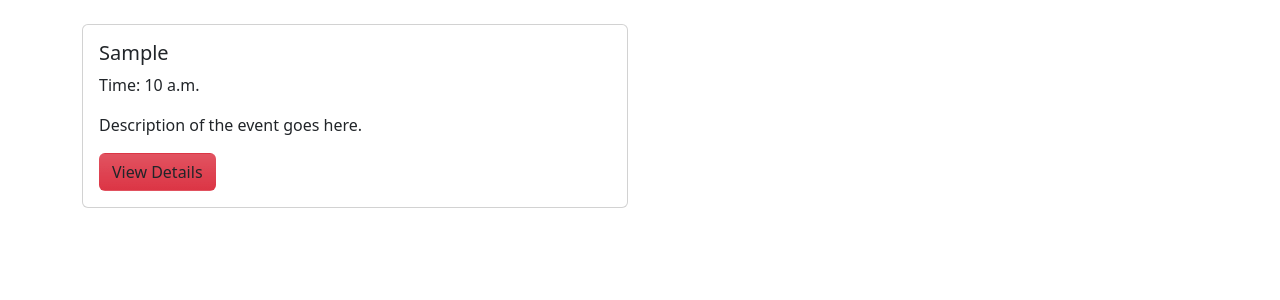
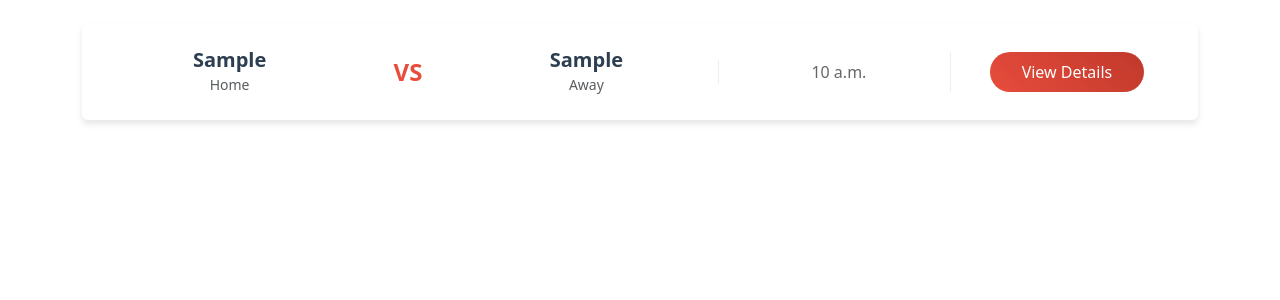
Before and after one commit to dlewid/whats-on, a Django app: page / in a window 1280 px wide. Shown: the part 56-356 px from the top of the page. Run offline with Django 5.2, Linux system fonts and the light colour scheme; tables that the repository leaves empty hold one stand-in row (values such as "Sample post"); some libraries are stand-ins or nearby versions.

Commit message:
styling main

```diff
--- a/events/templates/events/index.html
+++ b/events/templates/events/index.html
@@ -11,27 +11,109 @@
         <title>Whats On</title>
         <link rel="stylesheet" href="{% static 'bootstrap-5.3.3-dist/css/bootstrap.min.css' %}">
         <script src="{% static 'bootstrap-5.3.3-dist/js/bootstrap.bundle.min.js' %}"></script>
+        <style>
+        .card {
+            transition: transform 0.2s ease-in-out;
+            box-shadow: 0 4px 6px rgba(0, 0, 0, 0.1);
+            border: none;
+            margin-bottom: 1rem;
+        }
+
+        .card:hover {
+            transform: translateY(-5px);
+            box-shadow: 0 6px 12px rgba(0, 0, 0, 0.15);
+        }
+
+        .matchup-container {
+            display: flex;
+            align-items: center;
+            justify-content: center;
+            gap: 2rem;
+            padding: 1.5rem;
+        }
+
+        .team {
+            text-align: center;
+            flex: 1;
+            max-width: 200px;
+        }
+
+        .vs {
+            font-weight: bold;
+            color: #e74c3c;
+            font-size: 1.5rem;
+            padding: 0 2rem;
+        }
+
+        .event-time {
+            color: #666;
+            text-align: center;
+            font-size: 1rem;
+            border-left: 1px solid #eee;
+            padding-left: 2rem;
+            flex: 1;
+            max-width: 200px;
+        }
+
+        .team-name {
+            font-weight: 600;
+            color: #2c3e50;
+            margin: 0;
+            font-size: 1.25rem;
+        }
+
+        .btn-view-details {
+            background: linear-gradient(45deg, #e74c3c, #c0392b);
+            border: none;
+            color: white;
+            padding: 0.5rem 2rem;
+            border-radius: 25px;
+            transition: all 0.3s ease;
+        }
+
+        .btn-view-details:hover {
+            background: linear-gradient(45deg, #c0392b, #e74c3c);
+            transform: translateY(-2px);
+            box-shadow: 0 4px 8px rgba(231, 76, 60, 0.3);
+            color: white;
+        }
+
+        .action-container {
+            border-left: 1px solid #eee;
+            padding-left: 2rem;
+            flex: 1;
+            max-width: 200px;
+            display: flex;
+            justify-content: center;
+        }
+    </style>
     </head>
     <body>
+        {% include "navbar.html" %}
 
-        <!--    hello world-->
-        <!--    {% for event in events %}<div>{{ event.title }}</div>{% endfor %}-->
-        {% include "navbar.html" %}
     <div class="container mt-4">
-            <div class="row">
         {% for event in events %}
-                    <div class="col-6 mb-4">
             <div class="card">
-                            <div class="card-body">
-                                <h5 class="card-title">{{ event.home_team }}</h5>
-                                <p class="card-text">Time: {{ event.event_time }}</p>
-                                <p class="card-text">Description of the event goes here.</p>
-                                <a href="#" class="btn bg-danger bg-gradient">View Details</a>
+                <div class="matchup-container">
+                    <div class="team">
+                        <h5 class="team-name">{{ event.home_team }}</h5>
+                        <small class="text-muted">Home</small>
+                    </div>
+                    <div class="vs">VS</div>
+                    <div class="team">
+                        <h5 class="team-name">{{ event.away_team }}</h5>
+                        <small class="text-muted">Away</small>
+                    </div>
+                    <div class="event-time">
+                        <i class="fas fa-clock me-2"></i>
+                        {{ event.event_time }}
+                    </div>
+                    <div class="action-container">
+                        <a href="#" class="btn btn-view-details">View Details</a>
                     </div>
                 </div>
             </div>
         {% endfor %}
     </div>
-        </div>
     </body>
 </html>
--- a/static/mystyles.css
+++ b/static/mystyles.css
@@ -10,7 +10,3 @@
 .navbar.navbar-expand-lg .navbar-nav .nav-link {
     color: #F9F6EE !important;
 }
-
-#test {
-color: blue;
-}
```
Lines whose indentation alone changed are shown as unchanged.
